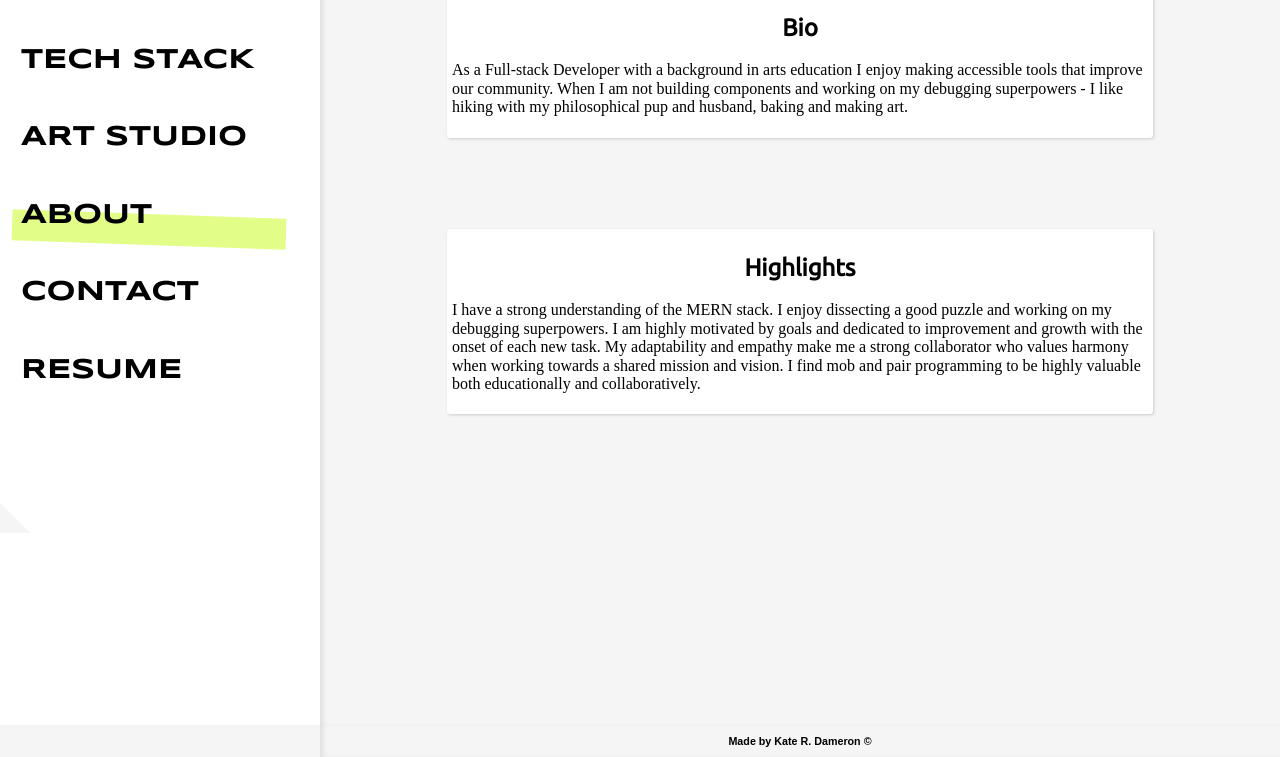
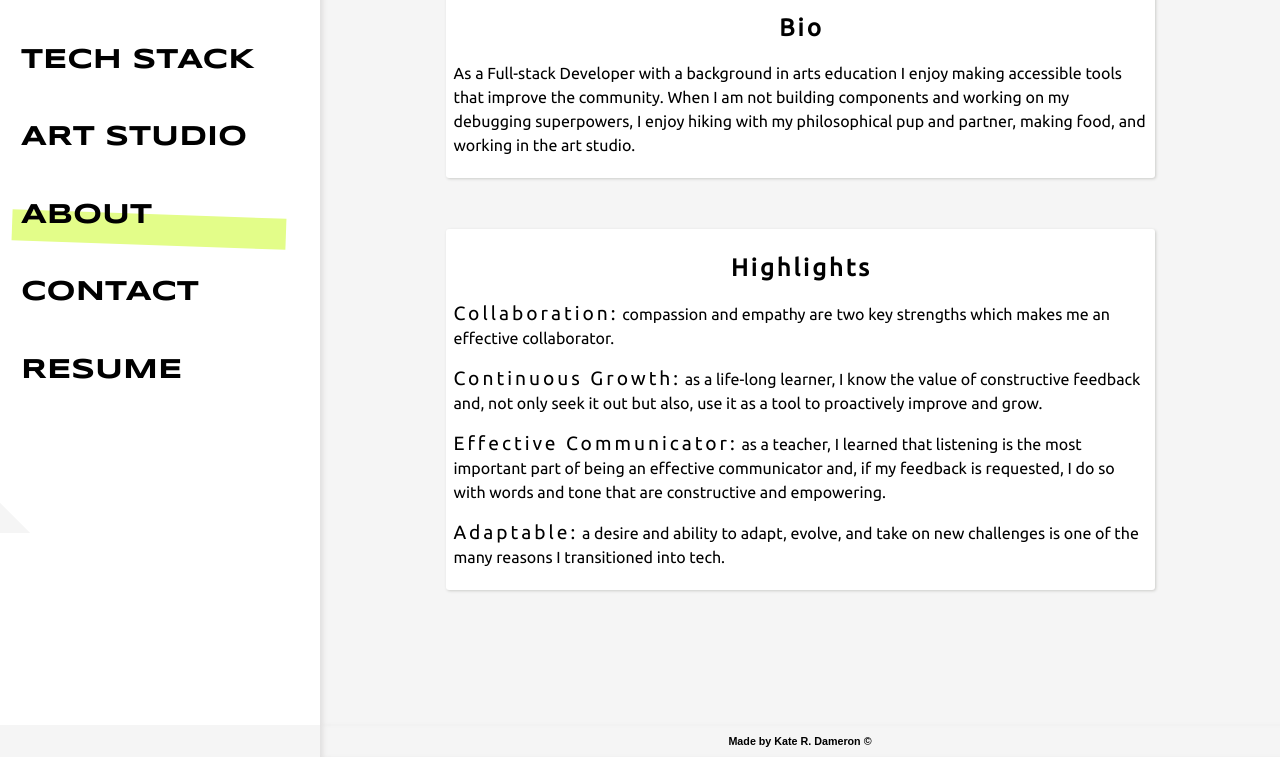
Before and after one commit to Katedam/portfolio, a React app: page /about in a window 1280 px wide. Shown: the part 267-1024 px from the top of the page. Built offline with nearby package versions, Linux system fonts and the light colour scheme.

Commit message:
about page updates

```diff
--- a/src/components/About.js
+++ b/src/components/About.js
@@ -12,14 +12,27 @@ export default function About() {
       <section className={styles.section}>
         <article>
           <h2>Bio</h2>
-          <p>As a Full-stack Developer with a background in arts education I enjoy making accessible tools that improve our community. When I am not building components and working on my debugging superpowers - I like hiking with my philosophical pup and husband, baking and making art.</p>
+          <p>As a Full-stack Developer with a background in arts education I enjoy making accessible tools that improve the community. When I am not building components and working on my debugging superpowers, I enjoy hiking with my philosophical pup and partner, making food, and working in the art studio.</p>
         </article>
       </section>
 
       <section className={styles.section}>
         <article>
           <h2>Highlights</h2>
-          <p>I have a strong understanding of the MERN stack. I enjoy dissecting a good puzzle and working on my debugging superpowers. I am highly motivated by goals and dedicated to improvement and growth with the onset of each new task. My adaptability and empathy make me a strong collaborator who values harmony when working towards a shared mission and vision. I find mob and pair programming to be highly valuable both educationally and collaboratively.</p>
+          <ul>
+            <li>
+              <span>Collaboration:</span> compassion and empathy are two key strengths which makes me an effective collaborator.
+            </li>
+            <li>
+              <span>Continuous Growth:</span> as a life-long learner, I know the value of constructive feedback and, not only seek it out but also, use it as a tool to proactively improve and grow.
+            </li>
+            <li>
+              <span>Effective Communicator:</span> as a teacher, I learned that listening is the most important part of being an effective communicator and, if my feedback is requested, I do so with words and tone that are constructive and empowering.
+            </li>
+            <li>
+              <span>Adaptable:</span> a desire and ability to adapt, evolve, and take on new challenges is one of the many reasons I transitioned into tech.
+            </li>
+          </ul>
         </article>
       </section>
     </main>
--- a/src/styles/about.css
+++ b/src/styles/about.css
@@ -39,17 +39,41 @@
     }
 
     article {
+      font-family: "Ubuntu", sans-serif;
       background-color: white;
       box-shadow: 1px 1px 3px #cbccc9;
       border-radius: 3px;
       padding: 5px;
+      padding-left: 8px;
       width: 75%;
       margin: 0 auto;
+    }
+
+    p {
+      line-height: 1.5em;
     }
 
     h2 {
       text-align: center;
       font-family: "Ubuntu", sans-serif;
+      letter-spacing: 3px;
+    }
+
+    ul {
+      padding: 0;
+      margin: 0;
+      list-style-type: none;
+    }
+
+    li {
+      line-height: 1.5em;
+      margin-bottom: 1em;
+    }
+
+    span {
+      color: black;
+      font-size: larger;
+      letter-spacing: 3px;
     }
 
     &::before {
```
